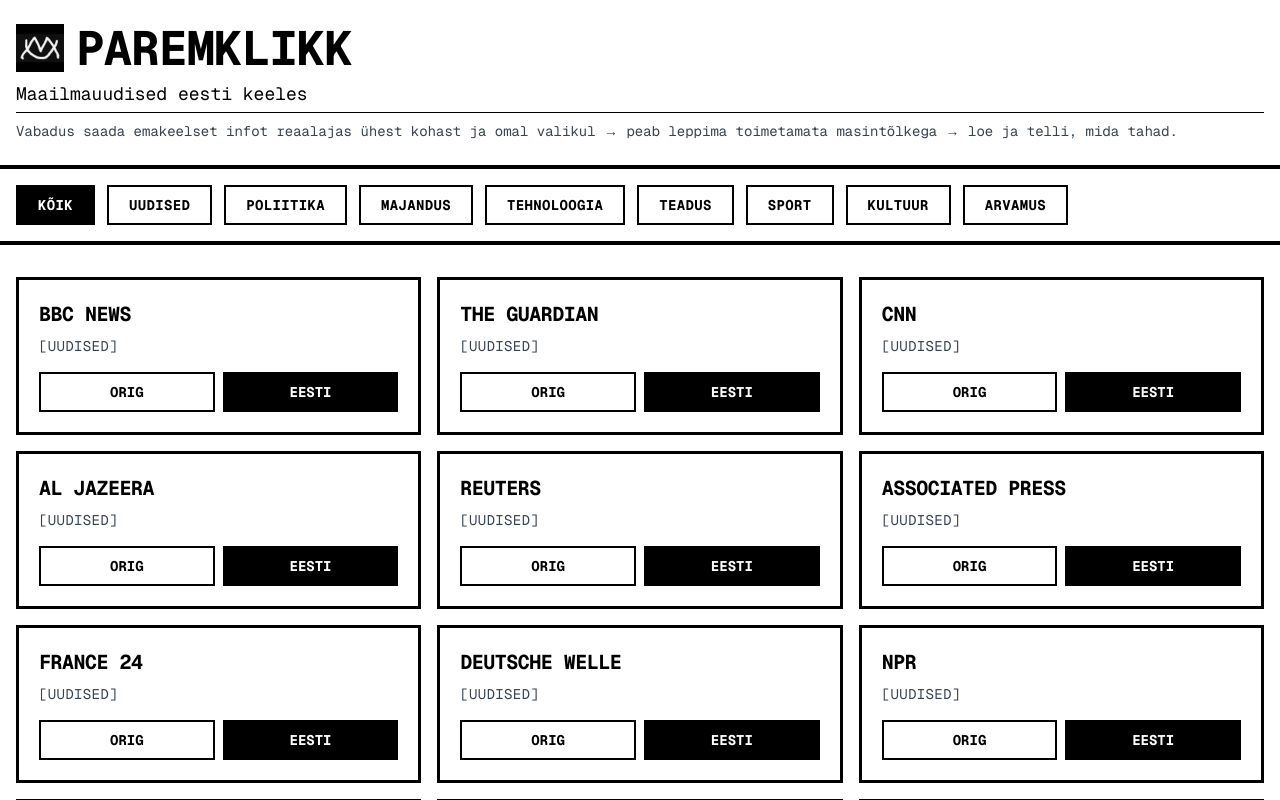
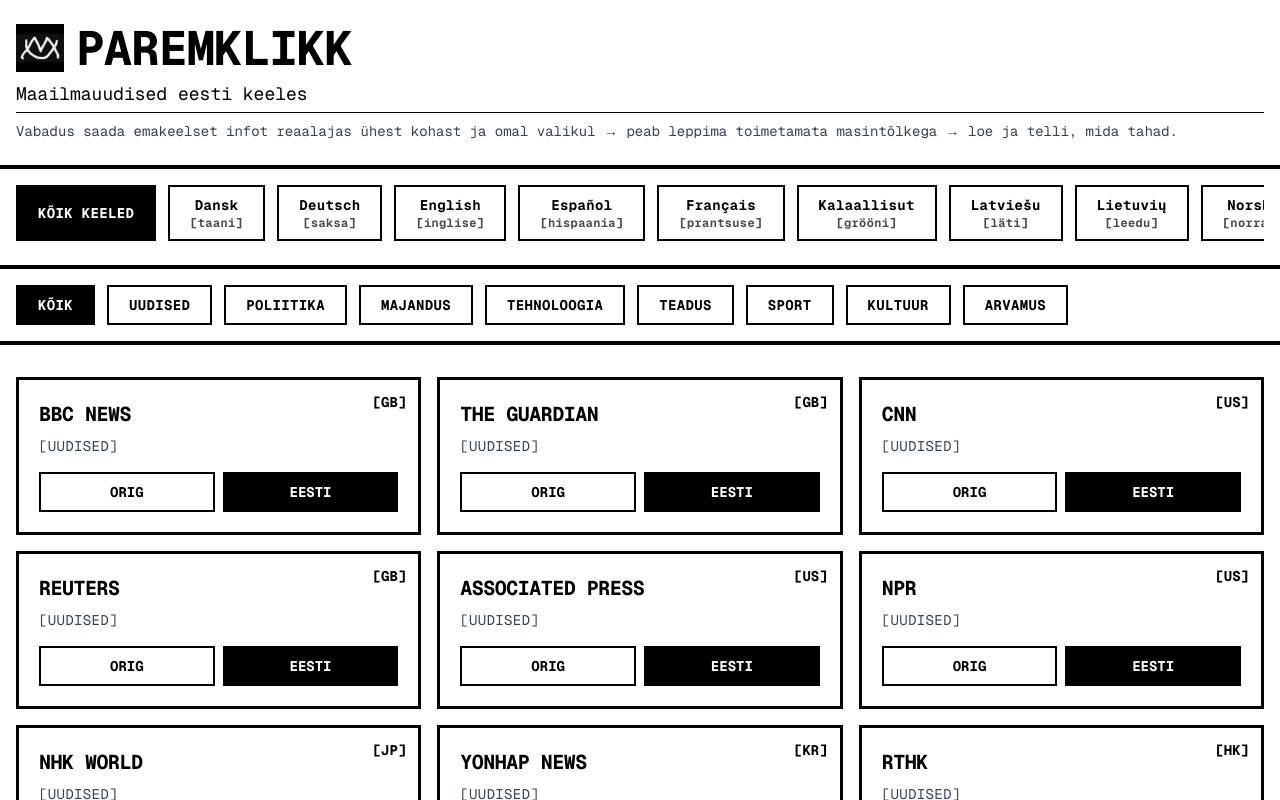
Before and after one commit to saarepera-toimetamised/paremklikk, a Next.js app: page / in a window 1280 px wide. Shown: the top 800 px of the page. Built offline with nearby package versions, Linux system fonts and the light colour scheme.

Commit message:
Add language filter, country codes, and improved instructions

```diff
--- a/app/page.tsx
+++ b/app/page.tsx
@@ -3,68 +3,83 @@
 import { useState } from 'react';
 
 const outlets = [
-  // News
-  { name: 'BBC News', category: 'news', url: 'https://www.bbc.com/news' },
-  { name: 'The Guardian', category: 'news', url: 'https://www.theguardian.com/international' },
-  { name: 'CNN', category: 'news', url: 'https://www.cnn.com' },
-  { name: 'Al Jazeera', category: 'news', url: 'https://www.aljazeera.com' },
-  { name: 'Reuters', category: 'news', url: 'https://www.reuters.com' },
-  { name: 'Associated Press', category: 'news', url: 'https://apnews.com' },
-  { name: 'France 24', category: 'news', url: 'https://www.france24.com/en/' },
-  { name: 'Deutsche Welle', category: 'news', url: 'https://www.dw.com/en/top-stories/s-9097' },
-  { name: 'NPR', category: 'news', url: 'https://www.npr.org/sections/news/' },
-  { name: 'Yle Uutiset', category: 'news', url: 'https://yle.fi/uutiset' },
-  { name: 'Aftonbladet', category: 'news', url: 'https://www.aftonbladet.se' },
-  { name: 'DR Nyheder', category: 'news', url: 'https://www.dr.dk/nyheder' },
-  { name: 'NRK', category: 'news', url: 'https://www.nrk.no' },
-  { name: 'RÚV', category: 'news', url: 'https://www.ruv.is/frett' },
-  { name: 'Neatkarīgā', category: 'news', url: 'https://neatkariga.nra.lv' },
-  { name: '15min', category: 'news', url: 'https://www.15min.lt' },
-  { name: 'Gazeta Wyborcza', category: 'news', url: 'https://wyborcza.pl' },
-  { name: 'NHK World', category: 'news', url: 'https://www3.nhk.or.jp/nhkworld/' },
-  { name: 'Yonhap News', category: 'news', url: 'https://en.yna.co.kr' },
-  { name: 'RTHK', category: 'news', url: 'https://news.rthk.hk/rthk/en' },
-  { name: 'CNA', category: 'news', url: 'https://www.channelnewsasia.com' },
-  { name: 'The Hindu', category: 'news', url: 'https://www.thehindu.com' },
-  { name: 'Bangkok Post', category: 'news', url: 'https://www.bangkokpost.com' },
-  { name: 'Tempo', category: 'news', url: 'https://en.tempo.co' },
-  { name: 'ABC News AU', category: 'news', url: 'https://www.abc.net.au/news' },
-  { name: 'NZ Herald', category: 'news', url: 'https://www.nzherald.co.nz' },
-  { name: 'Folha', category: 'news', url: 'https://www1.folha.uol.com.br' },
-  { name: 'La Nacion', category: 'news', url: 'https://www.lanacion.com.ar' },
-  { name: 'Sermitsiaq', category: 'news', url: 'https://sermitsiaq.ag' },
-  // Politics
-  { name: 'Politico', category: 'politics', url: 'https://www.politico.com' },
-  { name: 'Foreign Affairs', category: 'politics', url: 'https://www.foreignaffairs.com' },
-  { name: 'The Kyiv Independent', category: 'politics', url: 'https://kyivindependent.com' },
-  { name: 'Suspilne Novyny', category: 'politics', url: 'https://suspilne.media' },
-  // Business
-  { name: 'Financial Times', category: 'business', url: 'https://www.ft.com' },
-  { name: 'Bloomberg', category: 'business', url: 'https://www.bloomberg.com' },
-  { name: 'Wall Street Journal', category: 'business', url: 'https://www.wsj.com' },
-  { name: 'Forbes', category: 'business', url: 'https://www.forbes.com' },
-  // Tech
-  { name: 'TechCrunch', category: 'tech', url: 'https://techcrunch.com' },
-  { name: 'The Verge', category: 'tech', url: 'https://www.theverge.com' },
-  { name: 'Wired', category: 'tech', url: 'https://www.wired.com' },
-  { name: 'Ars Technica', category: 'tech', url: 'https://arstechnica.com' },
-  // Science
-  { name: 'Nature', category: 'science', url: 'https://www.nature.com' },
-  { name: 'Science', category: 'science', url: 'https://www.science.org' },
-  { name: 'Scientific American', category: 'science', url: 'https://www.scientificamerican.com' },
-  { name: 'New Scientist', category: 'science', url: 'https://www.newscientist.com' },
-  // Sports
-  { name: 'ESPN', category: 'sports', url: 'https://www.espn.com' },
-  { name: 'The Athletic', category: 'sports', url: 'https://theathletic.com' },
-  { name: 'Sky Sports', category: 'sports', url: 'https://www.skysports.com' },
-  // Culture
-  { name: 'Variety', category: 'culture', url: 'https://variety.com' },
-  { name: 'Rolling Stone', category: 'culture', url: 'https://www.rollingstone.com' },
-  { name: 'Pitchfork', category: 'culture', url: 'https://pitchfork.com' },
-  { name: 'The Atlantic', category: 'culture', url: 'https://www.theatlantic.com' },
-  { name: 'New Yorker', category: 'culture', url: 'https://www.newyorker.com' },
-  // Opinion
-  { name: 'Vox', category: 'opinion', url: 'https://www.vox.com' },
+  // News - English
+  { name: 'BBC News', category: 'news', url: 'https://www.bbc.com/news', language: 'English', languageLocal: 'inglise', countryCode: 'GB' },
+  { name: 'The Guardian', category: 'news', url: 'https://www.theguardian.com/international', language: 'English', languageLocal: 'inglise', countryCode: 'GB' },
+  { name: 'CNN', category: 'news', url: 'https://www.cnn.com', language: 'English', languageLocal: 'inglise', countryCode: 'US' },
+  { name: 'Reuters', category: 'news', url: 'https://www.reuters.com', language: 'English', languageLocal: 'inglise', countryCode: 'GB' },
+  { name: 'Associated Press', category: 'news', url: 'https://apnews.com', language: 'English', languageLocal: 'inglise', countryCode: 'US' },
+  { name: 'NPR', category: 'news', url: 'https://www.npr.org/sections/news/', language: 'English', languageLocal: 'inglise', countryCode: 'US' },
+  { name: 'NHK World', category: 'news', url: 'https://www3.nhk.or.jp/nhkworld/', language: 'English', languageLocal: 'inglise', countryCode: 'JP' },
+  { name: 'Yonhap News', category: 'news', url: 'https://en.yna.co.kr', language: 'English', languageLocal: 'inglise', countryCode: 'KR' },
+  { name: 'RTHK', category: 'news', url: 'https://news.rthk.hk/rthk/en', language: 'English', languageLocal: 'inglise', countryCode: 'HK' },
+  { name: 'CNA', category: 'news', url: 'https://www.channelnewsasia.com', language: 'English', languageLocal: 'inglise', countryCode: 'SG' },
+  { name: 'The Hindu', category: 'news', url: 'https://www.thehindu.com', language: 'English', languageLocal: 'inglise', countryCode: 'IN' },
+  { name: 'Bangkok Post', category: 'news', url: 'https://www.bangkokpost.com', language: 'English', languageLocal: 'inglise', countryCode: 'TH' },
+  { name: 'Tempo', category: 'news', url: 'https://en.tempo.co', language: 'English', languageLocal: 'inglise', countryCode: 'ID' },
+  { name: 'ABC News AU', category: 'news', url: 'https://www.abc.net.au/news', language: 'English', languageLocal: 'inglise', countryCode: 'AU' },
+  { name: 'NZ Herald', category: 'news', url: 'https://www.nzherald.co.nz', language: 'English', languageLocal: 'inglise', countryCode: 'NZ' },
+  // News - Arabic
+  { name: 'Al Jazeera', category: 'news', url: 'https://www.aljazeera.com', language: 'العربية', languageLocal: 'araabia', countryCode: 'QA' },
+  // News - French
+  { name: 'France 24', category: 'news', url: 'https://www.france24.com/en/', language: 'Français', languageLocal: 'prantsuse', countryCode: 'FR' },
+  // News - German
+  { name: 'Deutsche Welle', category: 'news', url: 'https://www.dw.com/en/top-stories/s-9097', language: 'Deutsch', languageLocal: 'saksa', countryCode: 'DE' },
+  // News - Finnish
+  { name: 'Yle Uutiset', category: 'news', url: 'https://yle.fi/uutiset', language: 'Suomi', languageLocal: 'soome', countryCode: 'FI' },
+  // News - Swedish
+  { name: 'Aftonbladet', category: 'news', url: 'https://www.aftonbladet.se', language: 'Svenska', languageLocal: 'rootsi', countryCode: 'SE' },
+  // News - Danish
+  { name: 'DR Nyheder', category: 'news', url: 'https://www.dr.dk/nyheder', language: 'Dansk', languageLocal: 'taani', countryCode: 'DK' },
+  // News - Norwegian
+  { name: 'NRK', category: 'news', url: 'https://www.nrk.no', language: 'Norsk', languageLocal: 'norra', countryCode: 'NO' },
+  // News - Icelandic
+  { name: 'RÚV', category: 'news', url: 'https://www.ruv.is/frett', language: 'Íslenska', languageLocal: 'islandi', countryCode: 'IS' },
+  // News - Latvian
+  { name: 'Neatkarīgā', category: 'news', url: 'https://neatkariga.nra.lv', language: 'Latviešu', languageLocal: 'läti', countryCode: 'LV' },
+  // News - Lithuanian
+  { name: '15min', category: 'news', url: 'https://www.15min.lt', language: 'Lietuvių', languageLocal: 'leedu', countryCode: 'LT' },
+  // News - Polish
+  { name: 'Gazeta Wyborcza', category: 'news', url: 'https://wyborcza.pl', language: 'Polski', languageLocal: 'poola', countryCode: 'PL' },
+  // News - Portuguese
+  { name: 'Folha', category: 'news', url: 'https://www1.folha.uol.com.br', language: 'Português', languageLocal: 'portugali', countryCode: 'BR' },
+  // News - Spanish
+  { name: 'La Nacion', category: 'news', url: 'https://www.lanacion.com.ar', language: 'Español', languageLocal: 'hispaania', countryCode: 'AR' },
+  // News - Greenlandic
+  { name: 'Sermitsiaq', category: 'news', url: 'https://sermitsiaq.ag', language: 'Kalaallisut', languageLocal: 'grööni', countryCode: 'GL' },
+  // Politics - English
+  { name: 'Politico', category: 'politics', url: 'https://www.politico.com', language: 'English', languageLocal: 'inglise', countryCode: 'US' },
+  { name: 'Foreign Affairs', category: 'politics', url: 'https://www.foreignaffairs.com', language: 'English', languageLocal: 'inglise', countryCode: 'US' },
+  { name: 'The Kyiv Independent', category: 'politics', url: 'https://kyivindependent.com', language: 'English', languageLocal: 'inglise', countryCode: 'UA' },
+  // Politics - Ukrainian
+  { name: 'Suspilne Novyny', category: 'politics', url: 'https://suspilne.media', language: 'Українська', languageLocal: 'ukraina', countryCode: 'UA' },
+  // Business - English
+  { name: 'Financial Times', category: 'business', url: 'https://www.ft.com', language: 'English', languageLocal: 'inglise', countryCode: 'GB' },
+  { name: 'Bloomberg', category: 'business', url: 'https://www.bloomberg.com', language: 'English', languageLocal: 'inglise', countryCode: 'US' },
+  { name: 'Wall Street Journal', category: 'business', url: 'https://www.wsj.com', language: 'English', languageLocal: 'inglise', countryCode: 'US' },
+  { name: 'Forbes', category: 'business', url: 'https://www.forbes.com', language: 'English', languageLocal: 'inglise', countryCode: 'US' },
+  // Tech - English
+  { name: 'TechCrunch', category: 'tech', url: 'https://techcrunch.com', language: 'English', languageLocal: 'inglise', countryCode: 'US' },
+  { name: 'The Verge', category: 'tech', url: 'https://www.theverge.com', language: 'English', languageLocal: 'inglise', countryCode: 'US' },
+  { name: 'Wired', category: 'tech', url: 'https://www.wired.com', language: 'English', languageLocal: 'inglise', countryCode: 'US' },
+  { name: 'Ars Technica', category: 'tech', url: 'https://arstechnica.com', language: 'English', languageLocal: 'inglise', countryCode: 'US' },
+  // Science - English
+  { name: 'Nature', category: 'science', url: 'https://www.nature.com', language: 'English', languageLocal: 'inglise', countryCode: 'GB' },
+  { name: 'Science', category: 'science', url: 'https://www.science.org', language: 'English', languageLocal: 'inglise', countryCode: 'US' },
+  { name: 'Scientific American', category: 'science', url: 'https://www.scientificamerican.com', language: 'English', languageLocal: 'inglise', countryCode: 'US' },
+  { name: 'New Scientist', category: 'science', url: 'https://www.newscientist.com', language: 'English', languageLocal: 'inglise', countryCode: 'GB' },
+  // Sports - English
+  { name: 'ESPN', category: 'sports', url: 'https://www.espn.com', language: 'English', languageLocal: 'inglise', countryCode: 'US' },
+  { name: 'The Athletic', category: 'sports', url: 'https://theathletic.com', language: 'English', languageLocal: 'inglise', countryCode: 'US' },
+  { name: 'Sky Sports', category: 'sports', url: 'https://www.skysports.com', language: 'English', languageLocal: 'inglise', countryCode: 'GB' },
+  // Culture - English
+  { name: 'Variety', category: 'culture', url: 'https://variety.com', language: 'English', languageLocal: 'inglise', countryCode: 'US' },
+  { name: 'Rolling Stone', category: 'culture', url: 'https://www.rollingstone.com', language: 'English', languageLocal: 'inglise', countryCode: 'US' },
+  { name: 'Pitchfork', category: 'culture', url: 'https://pitchfork.com', language: 'English', languageLocal: 'inglise', countryCode: 'US' },
+  { name: 'The Atlantic', category: 'culture', url: 'https://www.theatlantic.com', language: 'English', languageLocal: 'inglise', countryCode: 'US' },
+  { name: 'New Yorker', category: 'culture', url: 'https://www.newyorker.com', language: 'English', languageLocal: 'inglise', countryCode: 'US' },
+  // Opinion - English
+  { name: 'Vox', category: 'opinion', url: 'https://www.vox.com', language: 'English', languageLocal: 'inglise', countryCode: 'US' },
 ];
 
 const categories = [
@@ -85,10 +100,23 @@ const getTranslatedUrl = (url: string) => {
 
 export default function Home() {
   const [selectedCategory, setSelectedCategory] = useState('all');
+  const [selectedLanguage, setSelectedLanguage] = useState('all');
 
-  const filteredOutlets = selectedCategory === 'all'
-    ? outlets
-    : outlets.filter(o => o.category === selectedCategory);
+  // Unikaalsed keeled
+  const languages = Array.from(new Set(outlets.map(o => o.language)))
+    .sort()
+    .map(lang => ({
+      id: lang,
+      label: lang,
+      labelLocal: outlets.find(o => o.language === lang)?.languageLocal || ''
+    }));
+
+  // Filtreerimine
+  const filteredOutlets = outlets.filter(outlet => {
+    const categoryMatch = selectedCategory === 'all' || outlet.category === selectedCategory;
+    const languageMatch = selectedLanguage === 'all' || outlet.language === selectedLanguage;
+    return categoryMatch && languageMatch;
+  });
 
   return (
     <div className="min-h-screen bg-white font-mono">
@@ -107,6 +135,39 @@ export default function Home() {
         </div>
       </header>
 
+      {/* KEELERIBA - ÜLEVAL */}
+      <div className="border-b-4 border-black bg-white">
+        <div className="max-w-7xl mx-auto px-4 py-4">
+          <div className="flex gap-3 overflow-x-auto pb-2">
+            <button
+              onClick={() => setSelectedLanguage('all')}
+              className={`px-5 py-2 border-2 border-black font-bold text-sm tracking-wide transition-all whitespace-nowrap ${
+                selectedLanguage === 'all'
+                  ? 'bg-black text-white'
+                  : 'bg-white text-black hover:bg-gray-100'
+              }`}
+            >
+              KÕIK KEELED
+            </button>
+            {languages.map((lang) => (
+              <button
+                key={lang.id}
+                onClick={() => setSelectedLanguage(lang.id)}
+                className={`px-5 py-2 border-2 border-black font-bold text-sm tracking-wide transition-all whitespace-nowrap ${
+                  selectedLanguage === lang.id
+                    ? 'bg-black text-white'
+                    : 'bg-white text-black hover:bg-gray-100'
+                }`}
+              >
+                <span className="block">{lang.label}</span>
+                <span className="block text-xs opacity-70">[{lang.labelLocal}]</span>
+              </button>
+            ))}
+          </div>
+        </div>
+      </div>
+
+      {/* KATEGOORIARIBA - ALLPOOL */}
       <div className="border-b-4 border-black bg-white">
         <div className="max-w-7xl mx-auto px-4 py-4">
           <div className="flex gap-3 overflow-x-auto">
@@ -132,10 +193,15 @@ export default function Home() {
           {filteredOutlets.map((outlet) => (
             <div
               key={outlet.name}
-              className="border-3 border-black p-5 bg-white"
+              className="border-3 border-black p-5 bg-white relative"
               style={{ borderWidth: '3px' }}
             >
-              <h3 className="text-xl font-bold text-black uppercase tracking-tight">
+              {/* RIIGIKOOD - PAREM ÜLASERV */}
+              <div className="absolute top-3 right-3 text-sm font-bold text-black">
+                [{outlet.countryCode}]
+              </div>
+
+              <h3 className="text-xl font-bold text-black uppercase tracking-tight pr-16">
                 {outlet.name}
               </h3>
               <p className="text-sm text-gray-700 mt-2 uppercase tracking-wide">
@@ -184,9 +250,10 @@ export default function Home() {
               Kuidas kasutada:
             </h3>
             <ul className="space-y-2 text-black">
-              <li>• Vali kategooria või vaata kõiki</li>
-              <li>• Vajuta ORIG - avab originaalkeelne leht</li>
-              <li>• Vajuta EESTI - avab Google Translate'itud versioon eesti keeles</li>
+              <li>• Vali keel või vaata kõiki keeli</li>
+              <li>• Vali kategooria või vaata kõiki kategooriaid</li>
+              <li>• Vajuta ORIG - avab originaalkeelse lehe</li>
+              <li>• Vajuta EESTI - avab Google Translate'itud versiooni eesti keeles</li>
               <li>• Maksumüür → saate iga kuu lugeda piiratud arvu artikleid täies mahus ilma tellimuseta</li>
             </ul>
 
@@ -214,12 +281,16 @@ export default function Home() {
 
               <div className="border-l-4 border-black pl-4">
                 <p className="font-bold">⚠ CA 20% VÕIB KÜSIDA KINNITUST</p>
-                <p className="text-sm mt-1">→ Mõni leht küsib "Press & Hold" või captcha lahendamist. Tee see ära ja seejärel töötab.</p>
+                <p className="text-sm mt-1">→ Mõni leht küsib «Press & Hold» või captcha lahendamist</p>
+                <p className="text-sm mt-1">→ Küpsiste popup: kliki «Nõustu kõigiga» ära ENNE kui vajutad Google Translate'i «Sain aru»</p>
+                <p className="text-sm mt-1">→ Google Translate hoiatus: kliki «Sain aru» (mitte «Mine algsele URL-ile»)</p>
+                <p className="text-sm mt-1">→ Kui jääb tsüklisse (popup tuleb tagasi): vajuta «Mine algsele URL-ile» ja kasuta brauseri tõlget</p>
               </div>
 
               <div className="border-l-4 border-black pl-4">
                 <p className="font-bold">✗ CA 10% VÕIB OLLA AEGLASEM VÕI AJUTISELT KÄTTESAAMATU</p>
-                <p className="text-sm mt-1">→ Mõnikord ei pruugi tõlge kohe töötada. Proovi hiljem uuesti või kasuta brauseri sisseehitatud tõlget.</p>
+                <p className="text-sm mt-1">→ Mõnikord ei pruugi tõlge kohe töötada</p>
+                <p className="text-sm mt-1">→ Kui Google Translate popup tsüklisse jääb, kasuta brauseri sisseehitatud tõlget (vaata NIPP allpool)</p>
               </div>
             </div>
 
@@ -230,8 +301,27 @@ export default function Home() {
             </div>
 
             <div className="mt-6 pt-4 border-t-2 border-black">
+              <p className="text-sm text-black mb-3">
+                <strong>💡 NIPP BRAUSERIS TÕLKIMISEKS:</strong>
+              </p>
+              <p className="text-sm text-black mb-2">
+                <strong>CHROME/EDGE/COMET:</strong>
+              </p>
+              <p className="text-sm text-black mb-1">
+                1. Ava suvaline inglise-, soome-, saksa- või muu välismaine uudisteleht
+              </p>
+              <p className="text-sm text-black mb-1">
+                2. Parem-klikk lehel → vali «Tõlgi eesti keelde»
+              </p>
+              <p className="text-sm text-black mb-3">
+                VÕI klõpsa paremal üleval kolme täppi → «Translate/Tõlgi» → vali eesti keel
+              </p>
+              <p className="text-sm text-black mb-3">
+                <strong>SAFARI:</strong><br />
+                Menüüribalt: View → Translation → Estonian
+              </p>
               <p className="text-sm text-black">
-                <strong>💡 NIPP CHROME'I BRAUSERIS:</strong> Kui Google Translate automaatselt ei tööta, proovi brauseri sisseehitatud tõlget: parema hiireklahviga klõps lehel → "Tõlgi eesti keelde" või klõpsa paremal üleval kolme täppi ja vali rippmenüüst "Translate/tõlgi" → eesti keel.
+                <strong>Sa saad lugeda KÕIKI maailma väljaandeid eesti keeles</strong> - ka neid, mis pole meie nimekirjas. Lihtsalt mine lehele ja kasuta paremat hiireklõpsu!
               </p>
             </div>
           </div>
```
